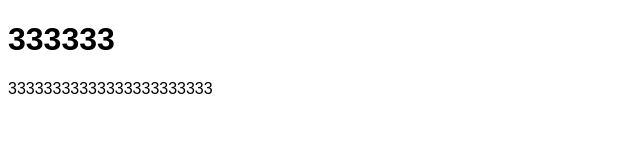
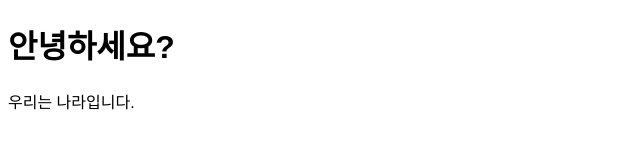
Before and after one commit to civilarch/hhhh, a plain HTML site: page index.html in a window 1280 px wide. Shown: the whole page, without its empty margins (0-640 px from the left). Drawn offline with Linux system fonts and the light colour scheme; a web font is replaced by a local one.

Commit message:
Update index.html

```diff
--- a/index.html
+++ b/index.html
@@ -20,8 +20,8 @@
 </head>
 <body>
 
-<h1>333333</h1>
-<p>33333333333333333333333</p>
+<h1>안녕하세요?</h1>
+<p>우리는 나라입니다. </p>
 
 </body>
 </html>
```
